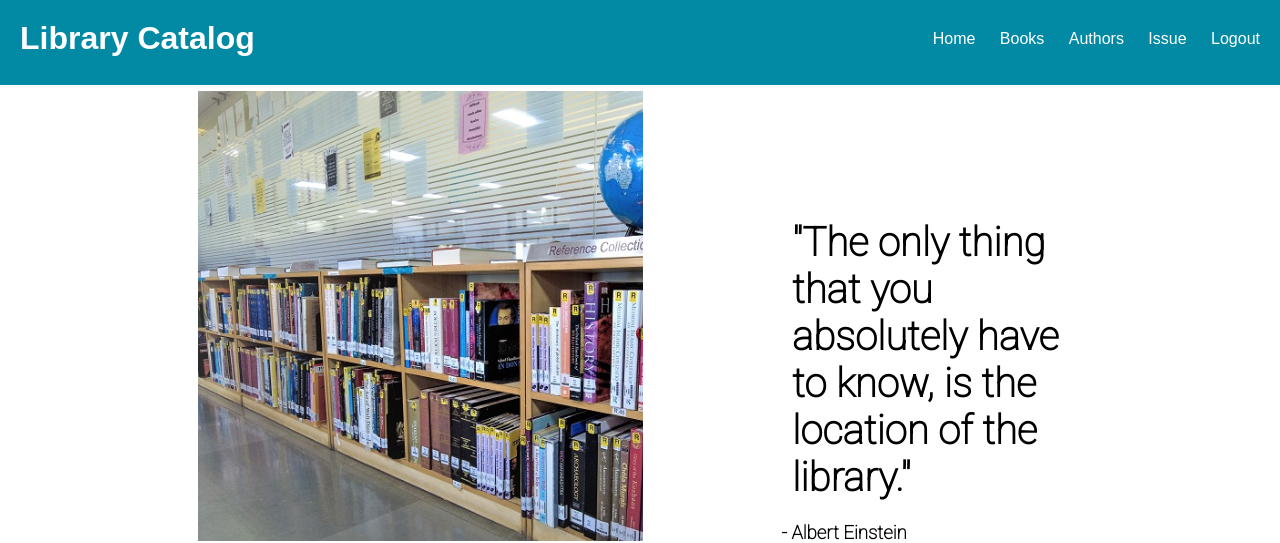
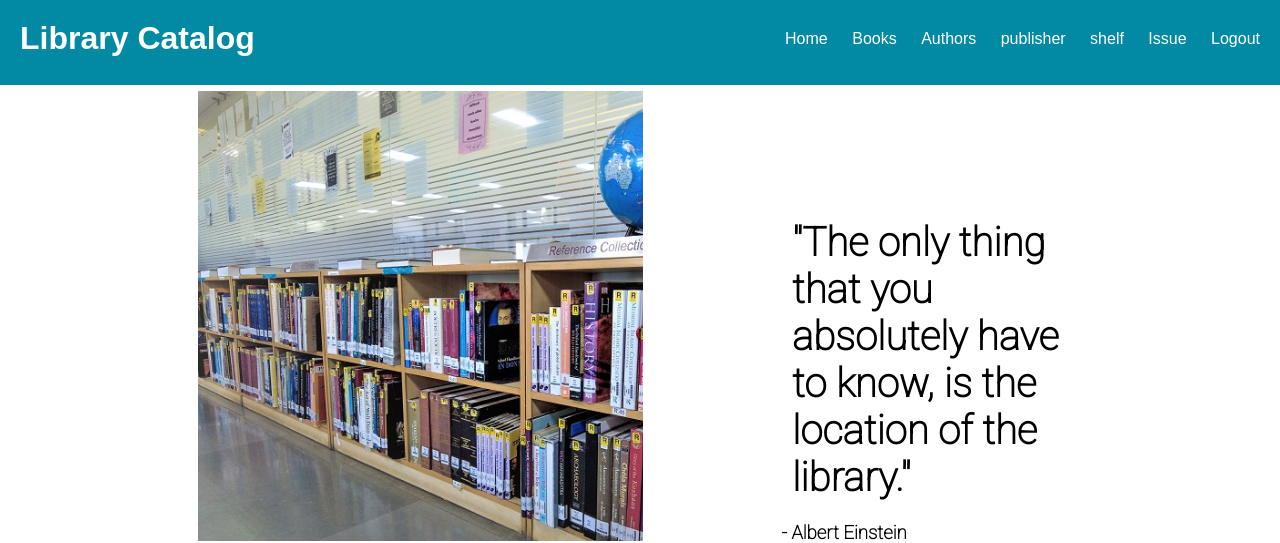
Before and after one commit to jayeshbhadange/Assignment4_GroupX, a Flask app: page /dbmsuser in a window 1280 px wide. Shown: the top 543 px of the page. Run offline with Flask 3, Linux system fonts and the light colour scheme; the visitor is signed in with stand-in values (Sample User, id 1); some libraries are stand-ins or nearby versions.

Commit message:
Update dbmsuser.html

```diff
--- a/Groupx/templates/dbmsuser.html
+++ b/Groupx/templates/dbmsuser.html
@@ -24,6 +24,8 @@
                             <li><a href="/dbmsuser">Home</a></li>
                             <li><a href="/books">Books</a></li>
                             <li><a href="/authors">Authors</a></li>
+			    <li><a href="/publisher">publisher</a></li>
+                            <li><a href="/shelf">shelf</a></li>
                             <li><a href="/issue">Issue</a></li>
                             <li><a href="/logout">Logout</a></li>  <!-- Logout button -->
                     </nav>
```
